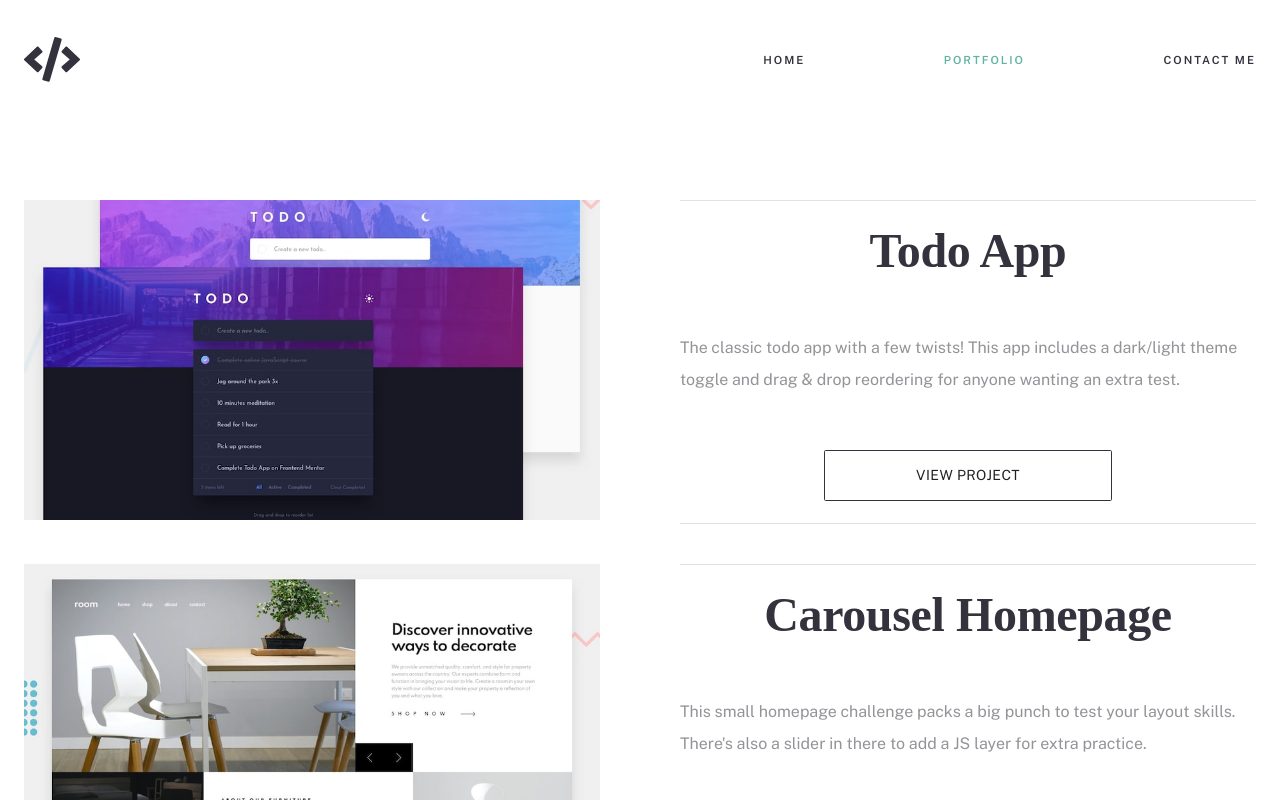
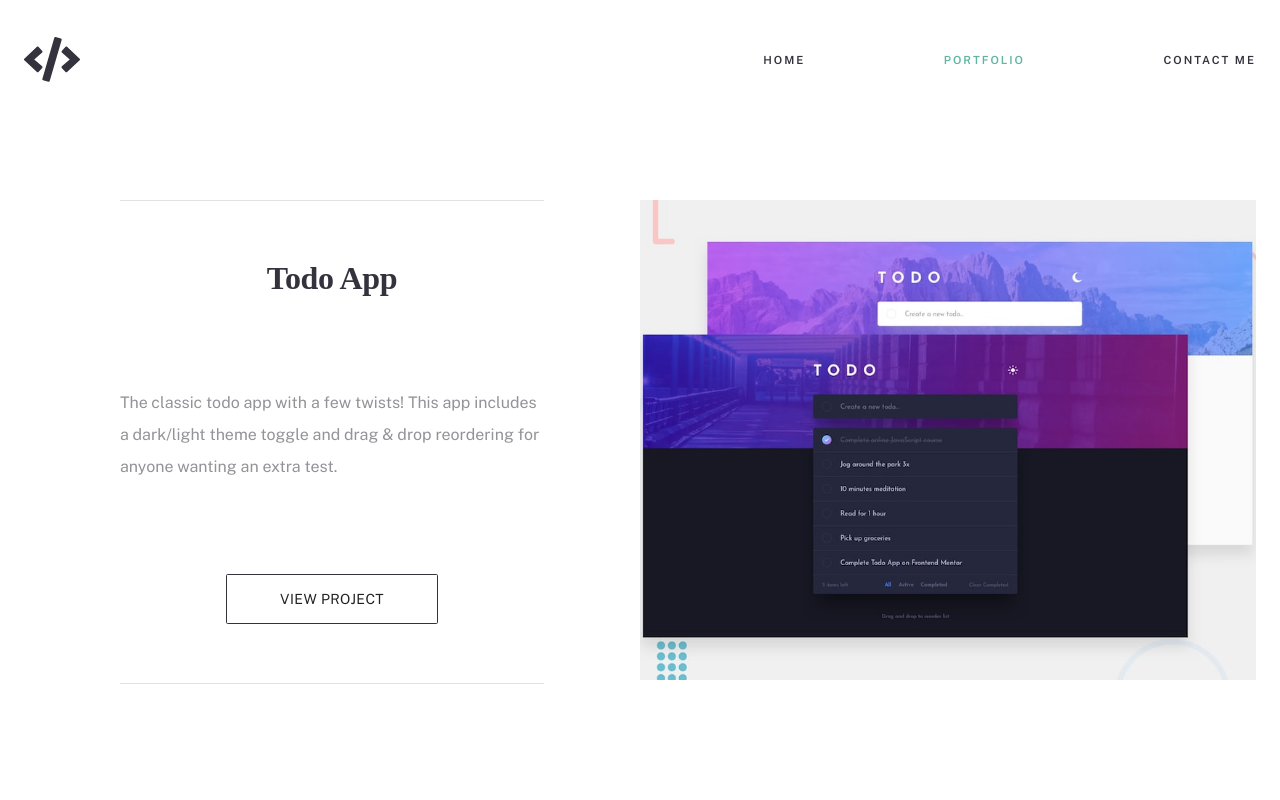
Before and after one commit to Medici305/portfolio, a React (Create React App) app: page /portfolio in a window 1280 px wide. Shown: the top 800 px of the page. Built offline with nearby package versions, Linux system fonts and the light colour scheme; a web font is replaced by a local one.

Commit message:
10. redesigned porfolio page.

```diff
--- a/src/data.js
+++ b/src/data.js
@@ -1,4 +1,3 @@
-import React from "react";
 import { v4 as uuidv4 } from "uuid";
 import todoApp from "./img/todo-desktop-preview.jpg";
 import carouselHomepage from "./img/carousel-desktop-preview.jpg";
@@ -17,6 +16,7 @@ const data = () => {
       liveSite: "https://modern-todo-app.netlify.app/",
       source: "https://github.com/Medici305/Todo_App",
       id: uuidv4(),
+      even: false,
     },
     {
       image: carouselHomepage,
@@ -26,6 +26,7 @@ const data = () => {
       liveSite: "https://carousel-homepage.netlify.app/",
       source: "https://github.com/Medici305/carousel-homepage",
       id: uuidv4(),
+      even: true,
     },
     {
       image: huddleBootstrap,
@@ -35,6 +36,7 @@ const data = () => {
       liveSite: "https://huddlebootstrap.netlify.app/",
       source: "https://github.com/Medici305/Huddle_Bootsrap",
       id: uuidv4(),
+      even: false,
     },
     {
       image: Blogr,
@@ -44,6 +46,7 @@ const data = () => {
       liveSite: "https://blogr-dynamic-site.netlify.app/",
       source: "https://github.com/Medici305/blogr_dynamic_site",
       id: uuidv4(),
+      even: true,
     },
     {
       image: ipTracking,
@@ -53,6 +56,7 @@ const data = () => {
       liveSite: "https://ip-address-tracker-2.netlify.app/",
       source: "https://github.com/Medici305/IP_Address_Tracker",
       id: uuidv4(),
+      even: false,
     },
     {
       image: urlShortening,
@@ -62,6 +66,7 @@ const data = () => {
       liveSite: "https://url-shortening-landing-page.netlify.app/",
       source: "https://github.com/Medici305/URL-shortening-API-landing-page",
       id: uuidv4(),
+      even: true,
     },
   ];
 };
--- a/src/pages/Portfolio.js
+++ b/src/pages/Portfolio.js
@@ -5,17 +5,22 @@ import { pageAnimation } from "../Animation";
 import { makeStyles } from "@material-ui/core/styles";
 import Grid from "@material-ui/core/Grid";
 import Button from "@material-ui/core/Button";
+import CollabSection from "../components/CollabSection";
 
 const useStyles = makeStyles((theme) => ({
-  root: {
+  root: {},
+  container: {
     marginBottom: "10rem",
     "@media (max-width: 992px)": {
       marginBottom: "5rem",
     },
+    "@media (max-width: 578px)": {
+      marginBottom: "0rem",
+    },
   },
   image: {
     "@media (max-width: 992px)": {
-      //marginBottom: "2rem",
+      order: 1,
     },
   },
   text: {
@@ -28,6 +33,13 @@ const useStyles = makeStyles((theme) => ({
     "@media (max-width: 992px)": {
       textAlign: "center",
       padding: "0",
+      order: 2,
+    },
+  },
+  title: {
+    fontSize: "2rem",
+    "@media (max-width: 992px)": {
+      fontSize: "3rem",
     },
   },
   button: {
@@ -47,7 +59,6 @@ const useStyles = makeStyles((theme) => ({
 
 const Portfolio = ({ siteInfo, setSiteInfo }) => {
   const classes = useStyles();
-  console.log(siteInfo);
   return (
     <StyledPortfolio
       variants={pageAnimation}
@@ -55,14 +66,15 @@ const Portfolio = ({ siteInfo, setSiteInfo }) => {
       initial="hidden"
       animate="show"
     >
-      {siteInfo.map((site) => (
-        <Grid container spacing={10}>
-          <Grid item className={classes.image} xs={12} md={4} lg={6}>
-            <img src={site.image} alt="" />
+      {siteInfo.map((site) =>
+        site.even ? (
+          <Grid container key={site.id} className={classes.container}>
+            <Grid item xs={12} md={4} lg={6}>
+              <img src={site.image} alt={site.name} />
             </Grid>
             <Grid item className={classes.text} xs={12} md={8} lg={6}>
               <div className="line"></div>
-            <h2>{site.name}</h2>
+              <h2 className={classes.title}>{site.name}</h2>
               <p>{site.description}</p>
               <Button
                 href={site.liveSite}
@@ -74,7 +86,28 @@ const Portfolio = ({ siteInfo, setSiteInfo }) => {
               <div className="line"></div>
             </Grid>
           </Grid>
-      ))}
+        ) : (
+          <Grid container key={site.id} className={classes.container}>
+            <Grid item className={classes.text} xs={12} md={8} lg={6}>
+              <div className="line"></div>
+              <h2 className={classes.title}>{site.name}</h2>
+              <p>{site.description}</p>
+              <Button
+                href={site.liveSite}
+                variant="contained"
+                className={classes.button}
+              >
+                view Project
+              </Button>
+              <div className="line"></div>
+            </Grid>
+            <Grid item className={classes.image} xs={12} md={4} lg={6}>
+              <img src={site.image} alt={site.name} />
+            </Grid>
+          </Grid>
+        )
+      )}
+      <CollabSection />
     </StyledPortfolio>
   );
 };
@@ -85,8 +118,11 @@ const StyledPortfolio = styled(motion.div)`
   margin: 5rem 0;
   img {
     width: 100%;
+    height: 60vh;
+    object-fit: cover;
+    @media (max-width: 578px) {
       height: 40vh;
-    object-fit: cover;
+    }
   }
   p {
     margin: 2rem 0;
@@ -103,8 +139,11 @@ const StyledPortfolio = styled(motion.div)`
   }
   .line {
     @media (max-width: 992px) {
-      margin: 2rem 0;
+      margin: 4rem 0;
     }
+  }
+  @media (max-width: 992px) {
+    margin: 1rem 0 10rem 0;
   }
 `;
 
```
Lines whose indentation alone changed are shown as unchanged.
